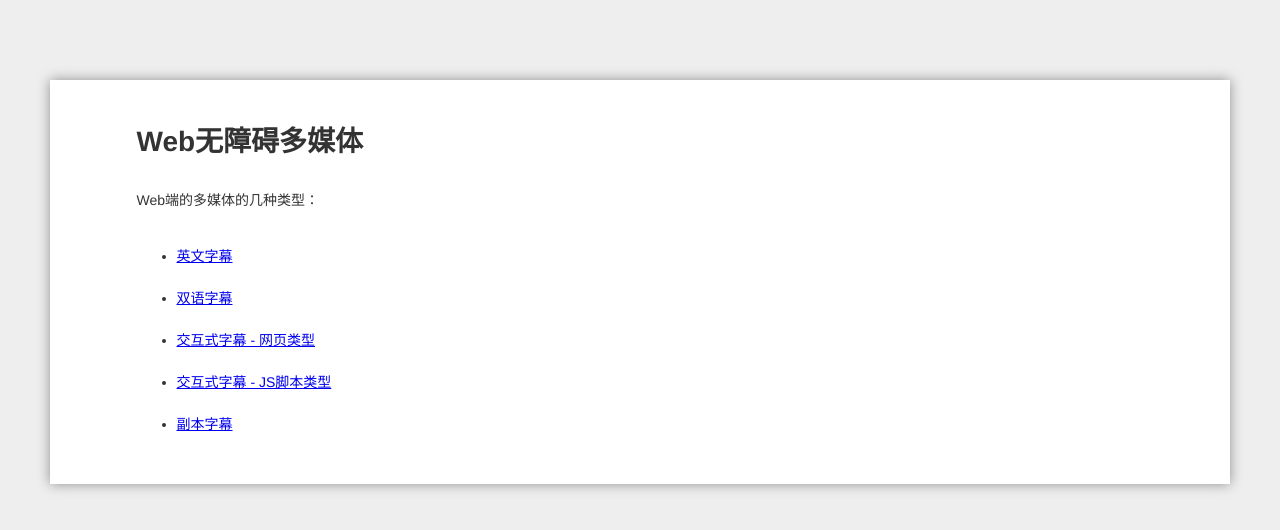
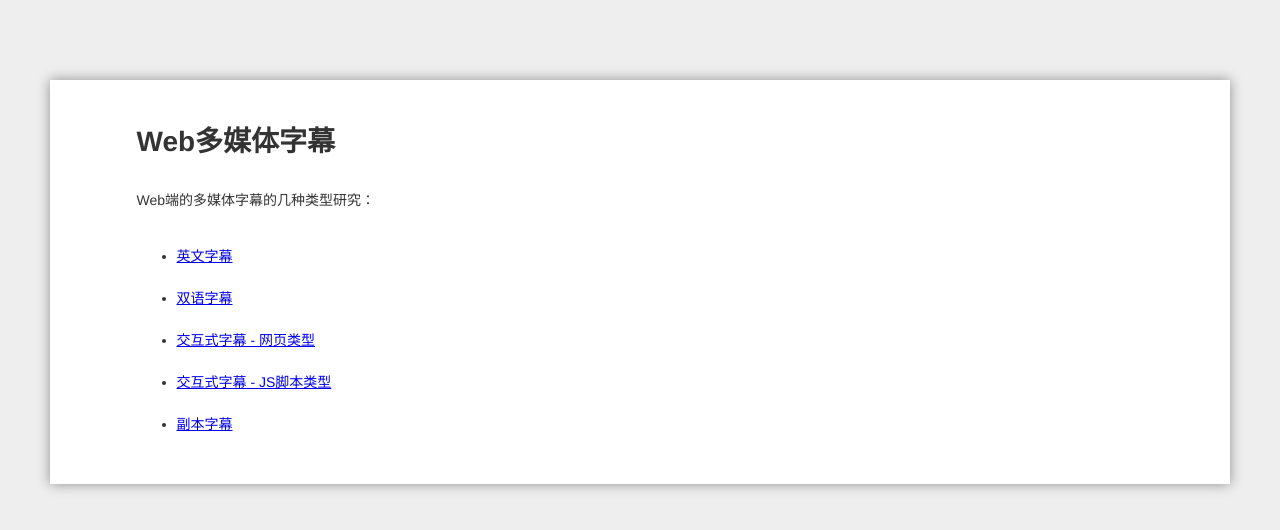
Before and after one commit to hbwhzk/BUU-BYSJ, a plain HTML site: page ZSJ/index.html in a window 1280 px wide. Drawn offline with Linux system fonts and the light colour scheme.

Commit message:
ver 0.4
some modification from ZK

```diff
--- a/ZSJ/index.html
+++ b/ZSJ/index.html
@@ -37,8 +37,8 @@ h1, h2, h3, h4, h5, h6 {
 <body>
     <div class="container">
 
-    <h1>Web无障碍多媒体</h1>
-    <p>Web端的多媒体的几种类型：</p>
+    <h1>Web多媒体字幕</h1>
+    <p>Web端的多媒体字幕的几种类型研究：</p>
 		<ul>
 			<li><a href="media_1.html">英文字幕</a></li>
 			<li><a href="media_2.html">双语字幕</a></li>
```
Lines whose indentation alone changed are shown as unchanged.
